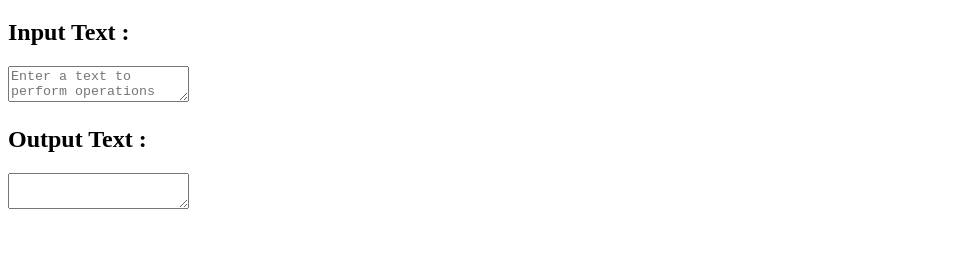
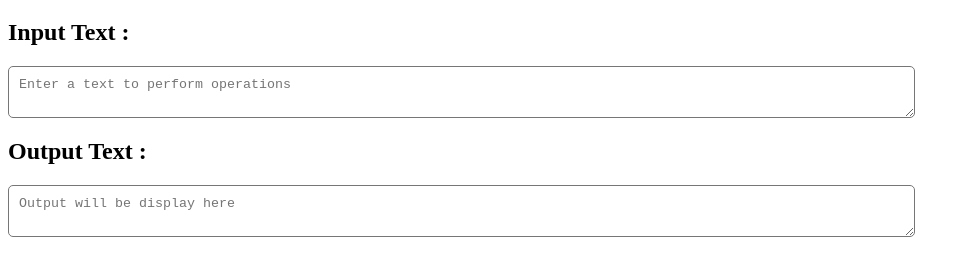
Before and after one commit to GitanjaliSase/Assignment-29, a plain HTML site: page index.html in a window 1280 px wide. Shown: the part 61-336 px from the top of the page, without its empty margins (0-970 px from the left). Drawn offline with Linux system fonts and the light colour scheme.

Commit message:
text-b0x add

```diff
--- a/index.html
+++ b/index.html
@@ -7,7 +7,10 @@
             text-align: center;
         }
         textarea{
-
+          display:block;
+          width: 70%;
+          padding: 10px;
+          border-radius:5px;
         }
     </style>
 </head>
@@ -16,6 +19,6 @@
  <h2>Input Text : </h2>
   <textarea id="input" placeholder="Enter a text to perform operations"></textarea>
  <h2>Output Text :</h2>
-   <textarea id="output" ></textarea>
+   <textarea id="output" placeholder="Output will be display here"></textarea>
 </body>
 </html>
```
